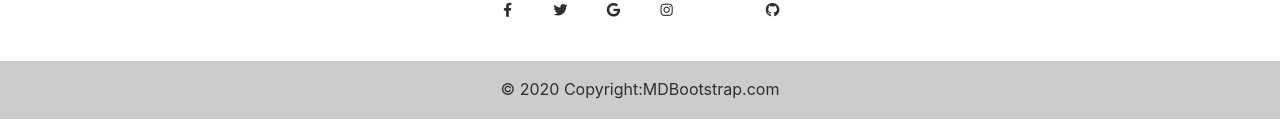
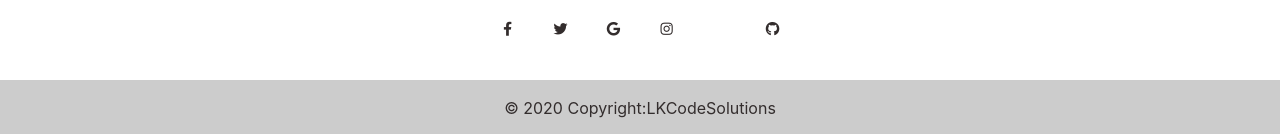
Before and after one commit to Laura-Kam/laura-kam-react-portfolio, a React (Create React App) app: page / in a window 1280 px wide. Shown: the part 782-916 px from the top of the page. Built offline with nearby package versions, Linux system fonts and the light colour scheme.

Commit message:
bugdiscovered not rendering page dynamically- about me page. Images added

```diff
--- a/src/components/Footer.js
+++ b/src/components/Footer.js
@@ -82,7 +82,7 @@ export default function Footer() {
         >
           © 2020 Copyright:
           <a className="text-dark" href="https://mdbootstrap.com/">
-            MDBootstrap.com
+            LKCodeSolutions
           </a>
         </div>
         {/* <!-- Copyright --> */}
--- a/src/components/PortfolioContainer.js
+++ b/src/components/PortfolioContainer.js
@@ -11,10 +11,6 @@ import Home from "../pages/Home";
 //if statements to render correct page according to user click
 export default function PortfolioContainer() {
   const [currentPage, setCurrentPage] = useState("AboutMe");
-  const renderPage = () => {
-    if (currentPage === "Home") {
-      return <Home />;
-    }
     if (currentPage === "AboutMe") {
       return <AboutMe />;
     }
--- a/src/pages/AboutMe.js
+++ b/src/pages/AboutMe.js
@@ -2,7 +2,7 @@ import React from "react";
 import "./pages.css";
 
 // import myImage from ".../public/LauraKayProfileImage";
-import ProfilePic from "../assets/LauraKayProfileImage.png";
+import ProfilePic from "../assets/devPicLKBlue.png";
 
 export default function AboutMe() {
   return (
```
Also changed, not shown: src/assets/devPicLKBlue.png (added).
